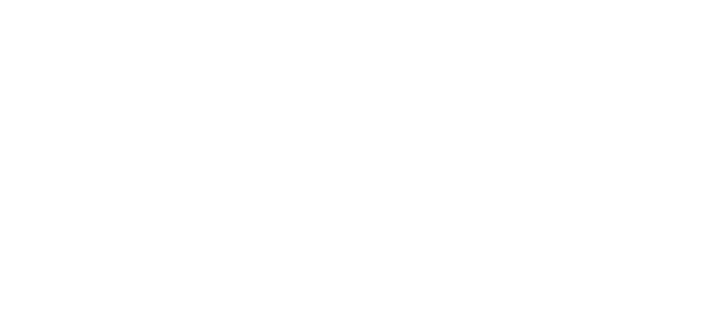
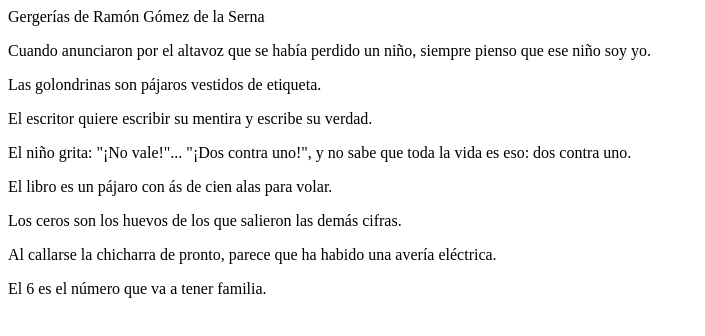
Before and after one commit to Anadoez/Gergerias, a plain HTML site: page index.html in a window 1280 px wide. Shown: the whole page, without its empty margins (0-705 px from the left). Drawn offline with Linux system fonts and the light colour scheme.

Commit message:
construido html

```diff
--- a/index.html
+++ b/index.html
@@ -8,6 +8,35 @@
     <title>Document</title>
 </head>
 <body>
-
+    <header>
+        Gergerías de Ramón Gómez de la Serna
+    </header>
+    <main>
+        <p>
+            Cuando anunciaron por el altavoz
+            que se había perdido un niño, siempre pienso que ese niño soy yo.
+        </p>
+        <p>
+            Las golondrinas son pájaros vestidos de etiqueta.
+        </p>
+        <p>
+            El escritor quiere escribir su mentira y escribe su verdad.
+        </p>
+        <p>El niño grita: "¡No vale!"... "¡Dos contra uno!", y no sabe
+            que toda la vida es eso: dos contra uno.
+        </p>
+        <p>
+            El libro es un pájaro con ás de cien alas para volar.
+        </p>
+        <p>
+            Los ceros son los huevos de los que salieron las demás cifras.
+        </p>
+        <p>
+            Al callarse la chicharra de pronto, parece que ha habido una avería eléctrica.
+        </p>
+        <p>
+            El 6 es el número que va a tener familia.
+        </p>
+    </main>
 </body>
 </html>
```
